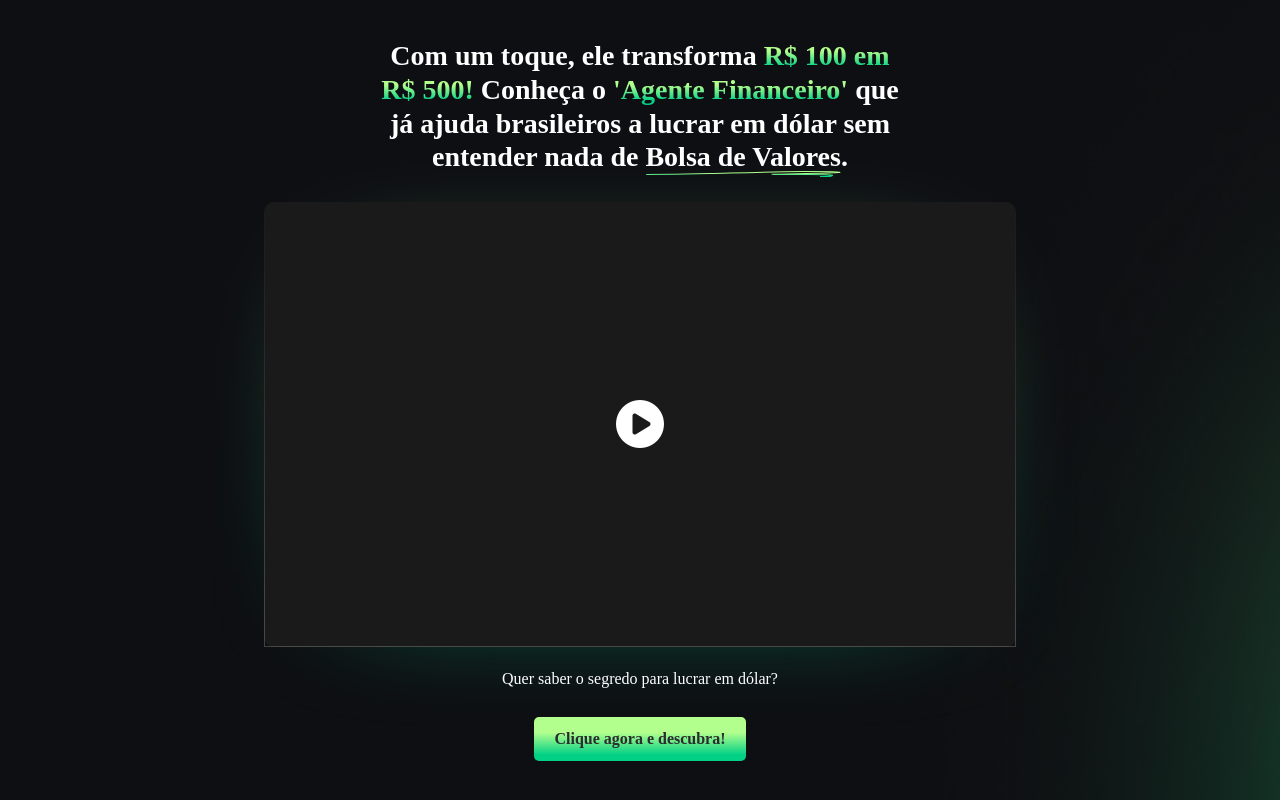
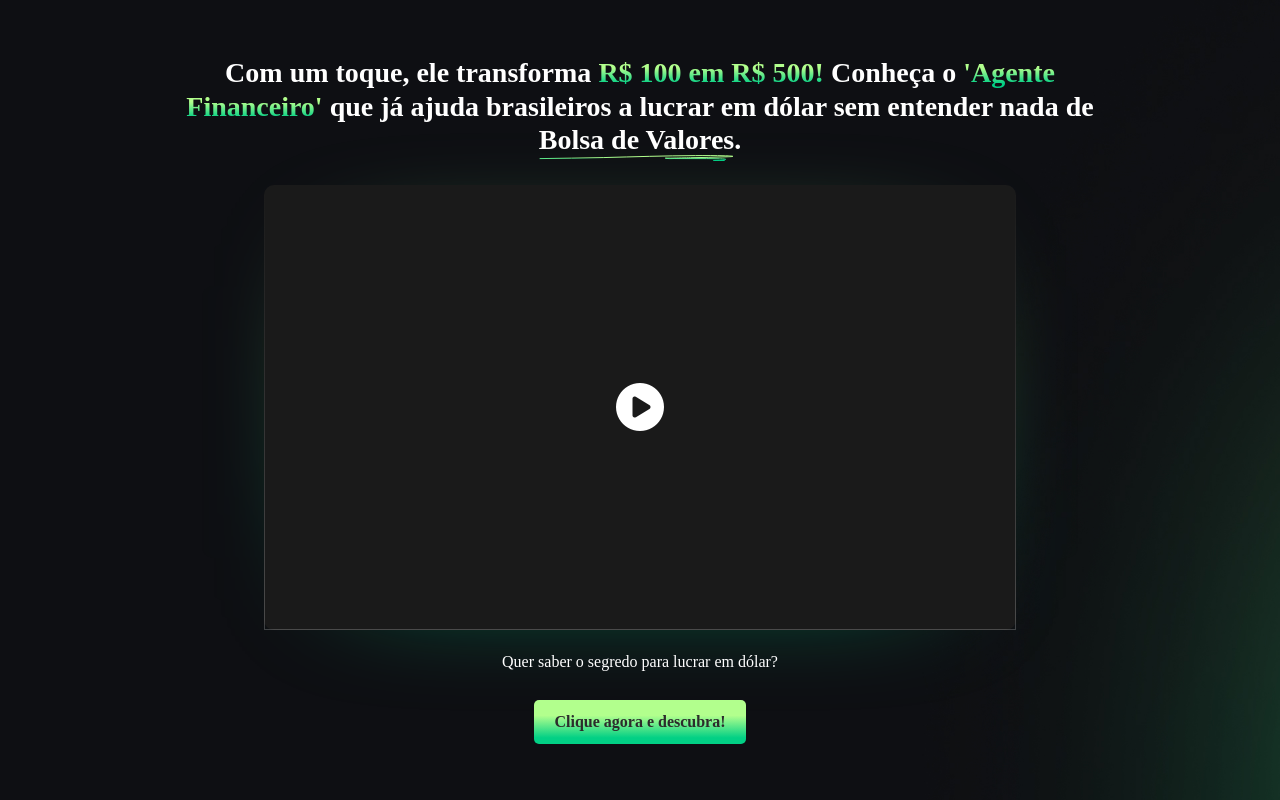
Before and after one commit to CaioAbra/testeVSL, a plain HTML site: page index.html in a window 1280 px wide. Drawn offline with Linux system fonts and the light colour scheme; a web font is replaced by a local one.

Commit message:
response

```diff
--- a/index.html
+++ b/index.html
@@ -31,7 +31,7 @@
             <!-- Seção de Texto -->
             <section class="section-text">
                 <div class="row">
-                    <div class="col-12 col-md-10 col-lg-8 col-xl-6 mx-auto text-center">
+                    <div class="col-12 col-md-10 col-lg-8 col-xl-10 mx-auto text-center">
                         <h3>
                             Com um toque, ele transforma <span class="highlight-green">R$ 100 em R$ 500!</span> Conheça o
                             <span class="highlight-green">'Agente Financeiro'</span> que já ajuda brasileiros a lucrar em dólar
```
